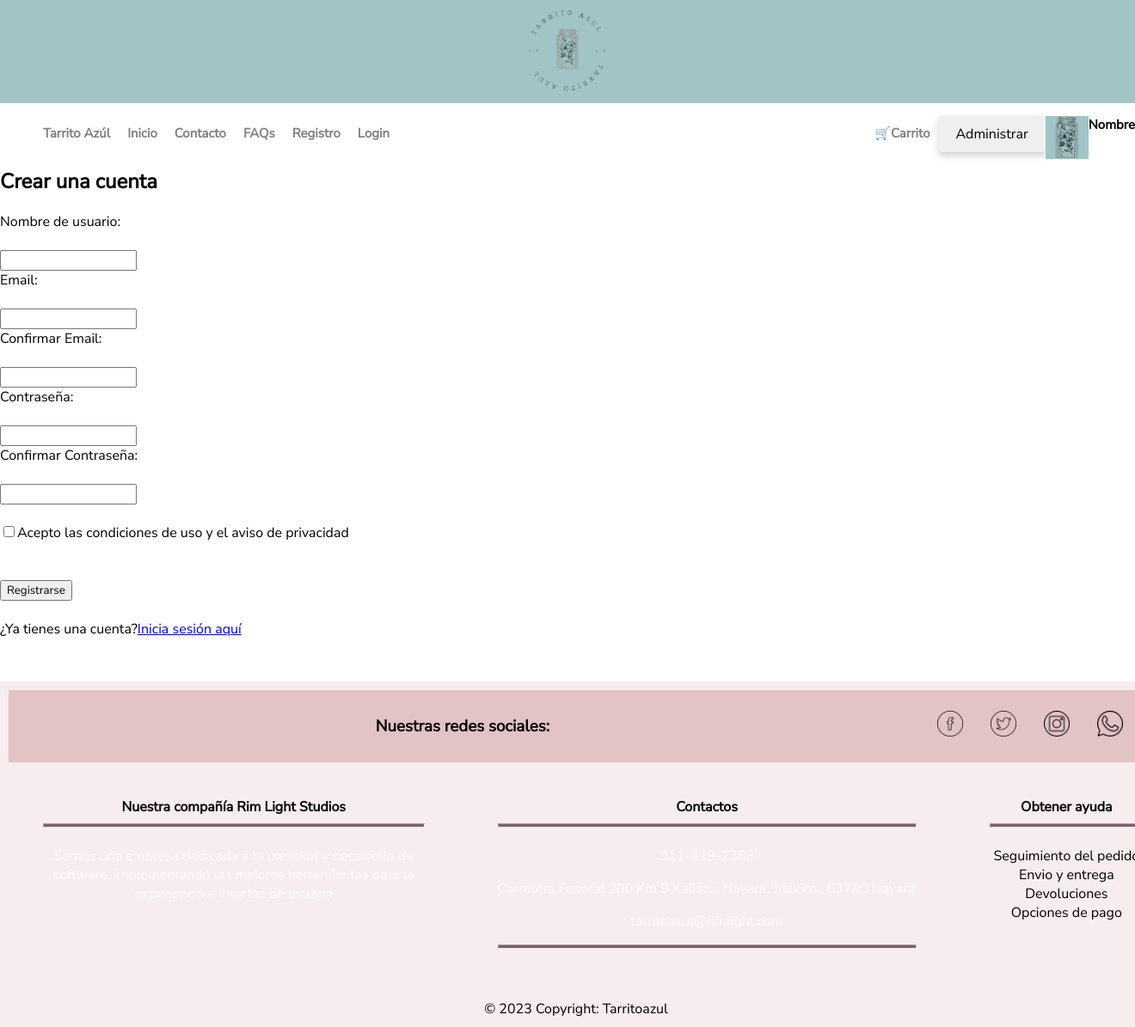
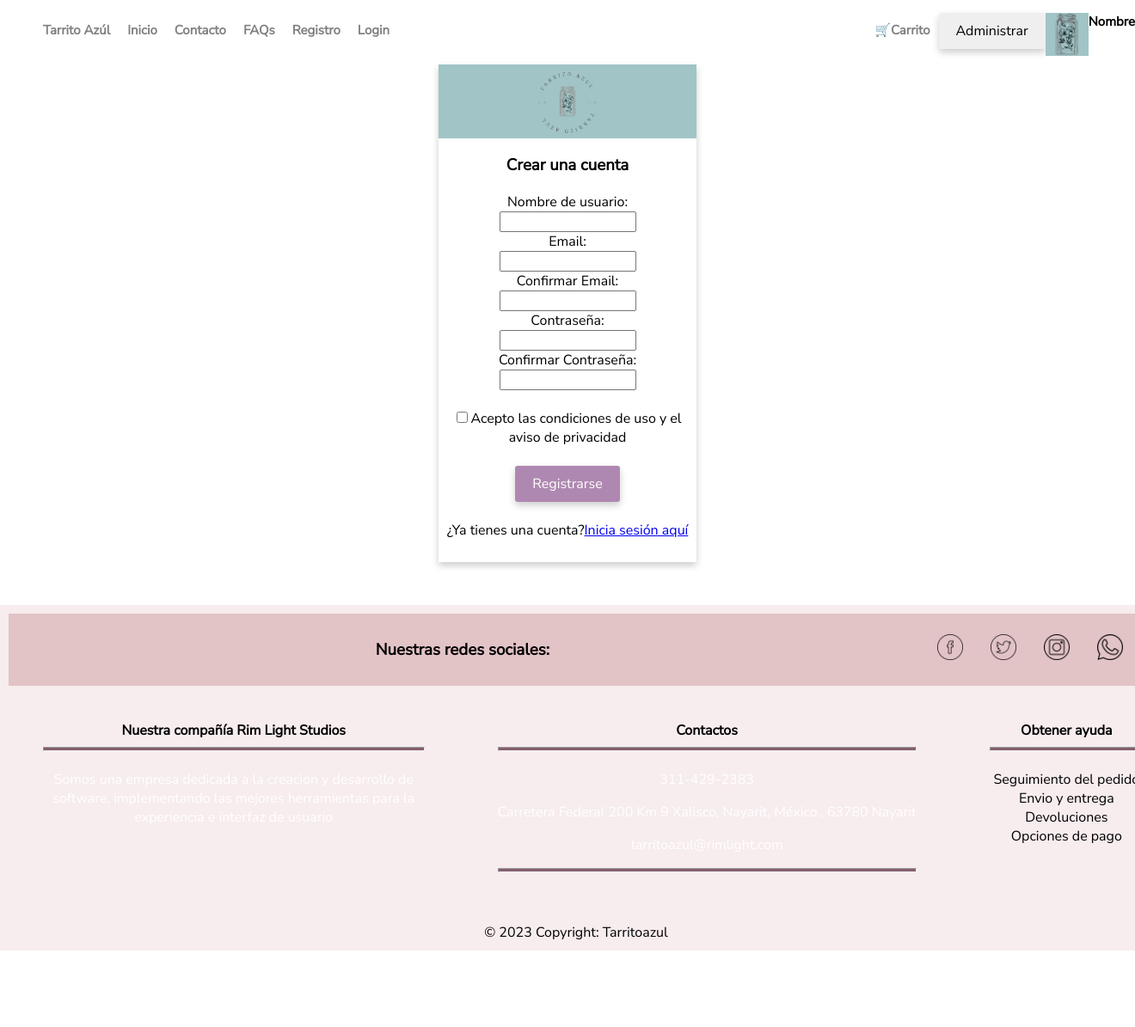
Before and after one commit to CotherUT/tarritoazul-laravel, a Laravel app: page /Registro in a window 1320 px wide; the page is wider, and only the part inside the window is pictured. Shown: that part at 86% size. After the commit the page ends 1106 px from the top of that part, so only its background shows below. Run offline with Laravel 9, Linux system fonts and the light colour scheme.

Commit message:
registro.css agregado e implementado

```diff
--- /dev/null
+++ b/public/css/registro.css
@@ -0,0 +1,45 @@
+t1 {
+    font-size: 20pt;
+}
+
+.logo {
+    width: 150px;
+}
+
+.logo_fondo {
+    width: 100%;
+    background-color: #a1c4c6;
+}
+
+.error {
+    color: red;
+}
+
+.registro_box {
+    padding: 0px 0px 10px 0px;
+    width: 300px;
+    text-align: center;
+    background-color: white;
+    box-shadow: 0 4px 8px 0 rgba(0, 0, 0, 0.2);
+    margin: 20px auto auto auto;
+}
+
+    .registro_box table {
+        margin-left: auto;
+        margin-right: auto;
+        text-align: left;
+    }
+
+#summary {
+    font-size: 9pt;
+    text-align: start;
+    color: red;
+}
+
+#banner, #banner .logo {
+    height: 0px;
+}
+
+#nav-botones {
+    visibility: hidden;
+}
--- a/resources/views/User/Registro.blade.php
+++ b/resources/views/User/Registro.blade.php
@@ -1,26 +1,31 @@
+<link href="{{ asset('css/registro.css') }}" rel="stylesheet">
 @extends('Plantilla')
 @section('Contenido')
+<section class="registro_box">
+<div class="logo_fondo">
+	<img class="logo" src="{{ asset('imagenes/header/logo.png') }}"/>
+</div>
 <form method="post" action="{{route('Registro.store')}}">
 	@csrf
 	<h1>Crear una cuenta</h1>
 		<div>
-			Nombre de usuario:<br><br><input type="textbox" name="tbNombre"><br>
+			Nombre de usuario:<br><input type="textbox" name="tbNombre"><br>
 			{!! $errors->first('NombreUsuario','<small>:message</small><br>')!!}
 		</div>
 		<div>
-			Email:<br><br><input name="tbEmail"><br>
+			Email:<br><input name="tbEmail"><br>
 			{!! $errors->first('Email','<small>:message</small><br>')!!}
 		</div>
 		<div>
-			Confirmar Email:<br><br><input name="ConfirmarEmail"><br>
+			Confirmar Email:<br><input name="ConfirmarEmail"><br>
 			{!! $errors->first('ConfirmarEmail','<small>:message</small><br>')!!}
 		</div>
 		<div>
-			Contraseña:<br><br><input type="passwod" name="tbPassword"><br>
+			Contraseña:<br><input type="passwod" name="tbPassword"><br>
 			{!! $errors->first('Contraseña','<small>:message</small><br>')!!}
 		</div>
 		<div>
-			Confirmar Contraseña:<br><br> <input type="password" name="ConfirmarContraseña"><br>
+			Confirmar Contraseña:<br> <input type="password" name="ConfirmarContraseña"><br>
 			{!! $errors->first('ConfirmarContraseña','<small>:message</small><br>')!!}
 
 		</div>
@@ -28,10 +33,11 @@
 		<br>
 		<input type="checkbox" name="Check">Acepto las condiciones de uso y el aviso de privacidad
 		<div>
-			<br><br>
-			<button>Registrarse</button>
+			<br>
+			<button class="btn btn-primario">Registrarse</button>
 		</div>
-		<br>¿Ya tienes una cuenta?<a href="/Login">Inicia sesión aquí</a><br>
+		<br>¿Ya tienes una cuenta?<a href="{{ route('/') }}">Inicia sesión aquí</a><br>
 </form>
+</section>
 
 @endsection
```
